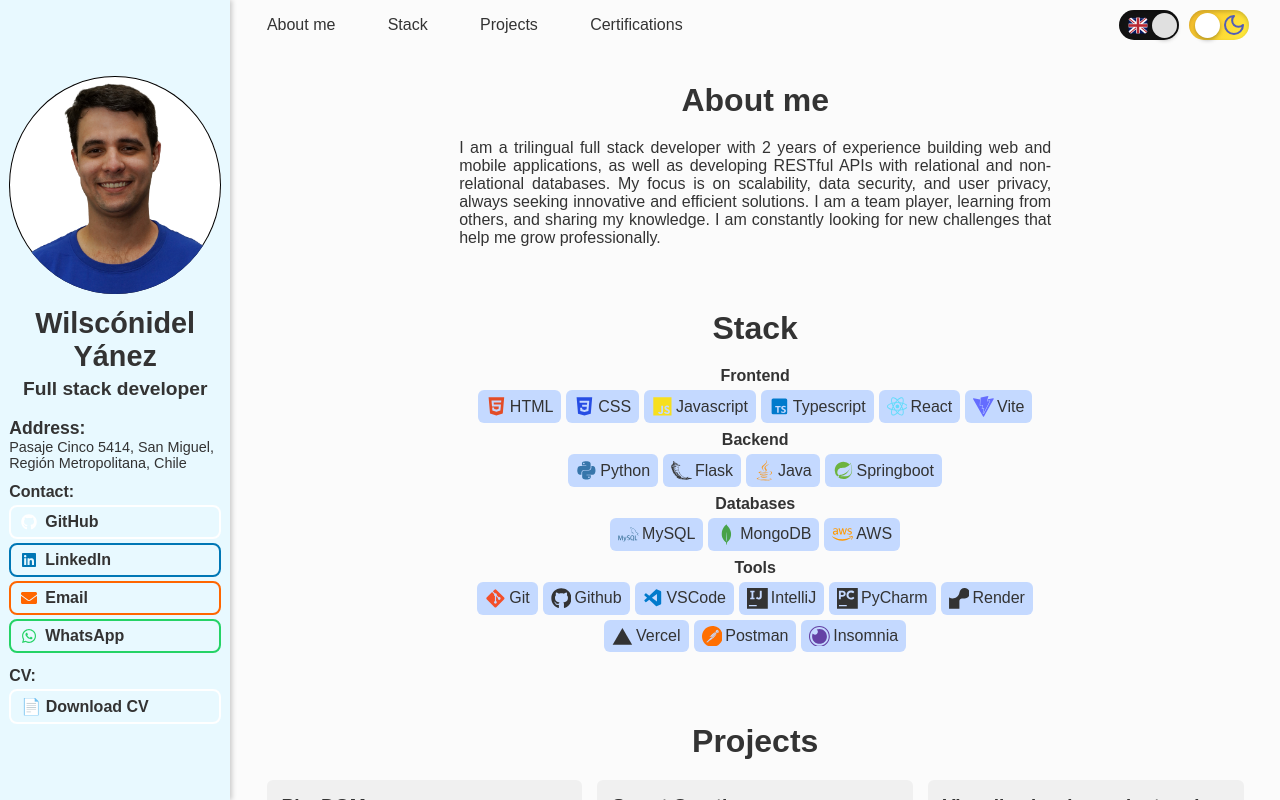
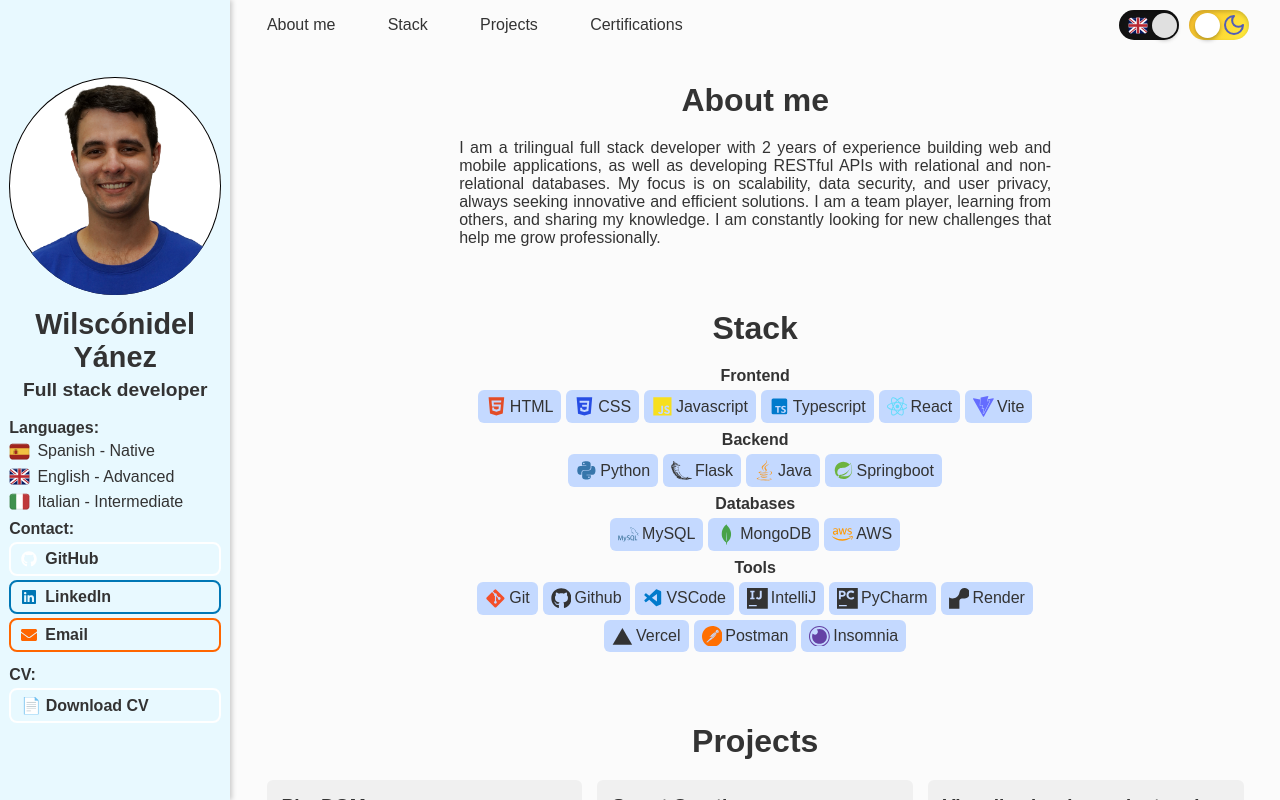
Before and after one commit to WiusGH/portfolio, a React (Vite) app: page / in a window 1280 px wide. Built offline with nearby package versions, Linux system fonts and the light colour scheme.

Commit message:
refactor(ProfileInfo): remove Whatsapp contact option and add language section with SVG flags

```diff
--- a/src/components/sidebar content/ProfileInfo.module.css
+++ b/src/components/sidebar content/ProfileInfo.module.css
@@ -63,3 +63,21 @@
     margin-top: 10px;
   }
 }
+
+.languages {
+  display: flex;
+  flex-direction: column;
+  justify-content: center;
+  gap: 4px;
+  width: 100%;
+  div {
+    display: flex;
+    gap: 7px;
+    img {
+      width: 10%;
+    }
+    p {
+      margin: auto 0;
+    }
+  }
+}
--- a/src/components/sidebar content/ProfileInfo.tsx
+++ b/src/components/sidebar content/ProfileInfo.tsx
@@ -3,6 +3,9 @@ import profilePic from "../../assets/prof-pic.png";
 import ContactButton from "../buttons/ContactButton";
 import CVButton from "../buttons/CVButton";
 import { useLanguage } from "../contexts/LanguageContext";
+import italy from "../../assets/images/Italy.svg";
+import spain from "../../assets/images/Spain.svg";
+import uk from "../../assets/images/UK.svg";
 
 const ProfileInfo = () => {
   const { t } = useLanguage();
@@ -15,16 +18,31 @@ const ProfileInfo = () => {
         <h1>Wilscónidel Yánez</h1>
         <h3>{t("title")}</h3>
       </section>
-      <section className={style.address}>
+      <section className={style.languages}>
+        <h4>{t("languages")}:</h4>
+        <div>
+          <img src={spain} alt="Spanish flag"></img>
+          <p>{t("spanish")}</p>
+        </div>
+        <div>
+          <img src={uk} alt="United Kingdom flag"></img>
+          <p>{t("english")}</p>
+        </div>
+        <div>
+          <img src={italy} alt="Italy flag"></img>
+          <p>{t("italian")}</p>
+        </div>
+      </section>
+      {/* <section className={style.address}>
         <h4>{t("address")}:</h4>
         <p>Pasaje Cinco 5414, San Miguel, Región Metropolitana, Chile</p>
-      </section>
+      </section> */}
       <section className={style.contact}>
         <h4>{t("contact")}:</h4>
         <ContactButton type="GitHub" />
         <ContactButton type="LinkedIn" />
         <ContactButton type="Email" />
-        <ContactButton type="WhatsApp" />
+        {/* <ContactButton type="WhatsApp" /> */}
         <h4 className={style.cv}>CV:</h4>
         <CVButton />
       </section>
--- a/src/components/texts/translations.ts
+++ b/src/components/texts/translations.ts
@@ -9,10 +9,14 @@ export const translations = {
     database: "Databases",
     date: "Date",
     downloadCV: "Download CV",
+    english: "English - Advanced",
+    italian: "Italian - Intermediate",
+    languages: "Languages",
     projects: "Projects",
     seeCertification: "See certification",
     seeRepo: "See repository",
     seeSite: "See site",
+    spanish: "Spanish - Native",
     stack: "Stack",
     techs: "Technologies",
     title: "Full stack developer",
@@ -51,10 +55,14 @@ export const translations = {
     database: "Bases de datos",
     date: "Fecha",
     downloadCV: "Descargar CV",
+    english: "Inglés - Avanzado",
+    italian: "Italiano - Intermedio",
+    languages: "Idiomas",
     projects: "Proyectos",
     seeCertification: "Ver certificado",
     seeRepo: "Ver repositorio",
     seeSite: "Ver sitio",
+    spanish: "Español - Nativo",
     stack: "Stack",
     techs: "Tecnologías",
     title: "Desarrollador full stack",
```
Also changed, not shown: src/assets/images/Italy.svg (added).
